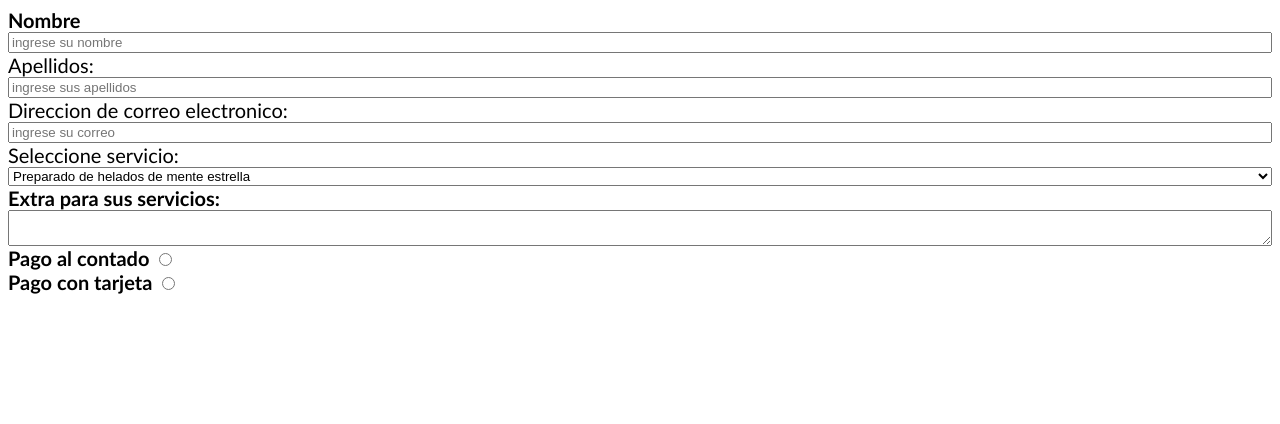
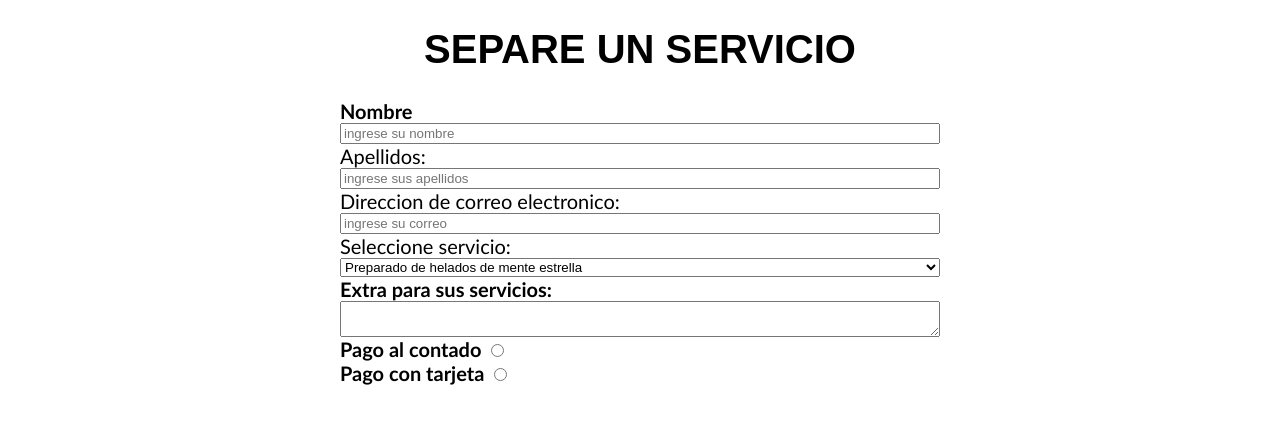
Before and after one commit to Marellano1996/Proyecto-helado, a plain HTML site: page contacto.html in a window 1280 px wide. Drawn offline with Linux system fonts and the light colour scheme.

Commit message:
centrar formulario
se centro el formulario de servicio

```diff
--- a/contacto.html
+++ b/contacto.html
@@ -18,12 +18,17 @@
         form {
             display: flex;
             flex-direction: column;
+            width: 600px;
+            /* margin arriba 0pc derecha auto  abajo 0px izquierda auto */
+            margin: 0px auto 0px auto;
         }
         label {
-            font-weight: bold; */ negrita */
+            font-weight: bold; /* negrita */
         }
+        h1 {font-family: Arial, Helvetica, sans-serif;text-align: center;}
     </style>
     <body>
+        <h1>SEPARE UN SERVICIO</h1>
        <form>
         <label for="nombre">Nombre</label>
             <input type="text" placeholder="ingrese su nombre"
```
